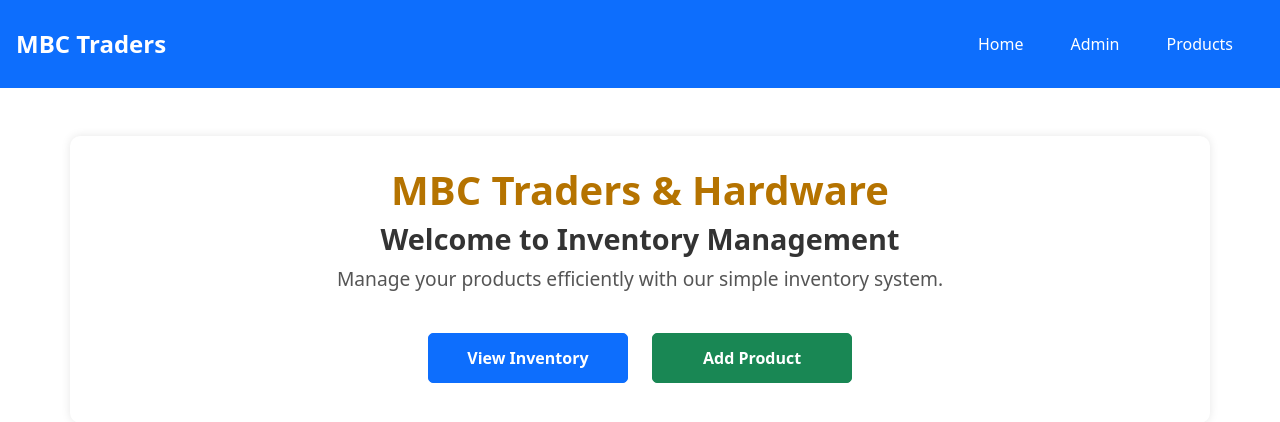
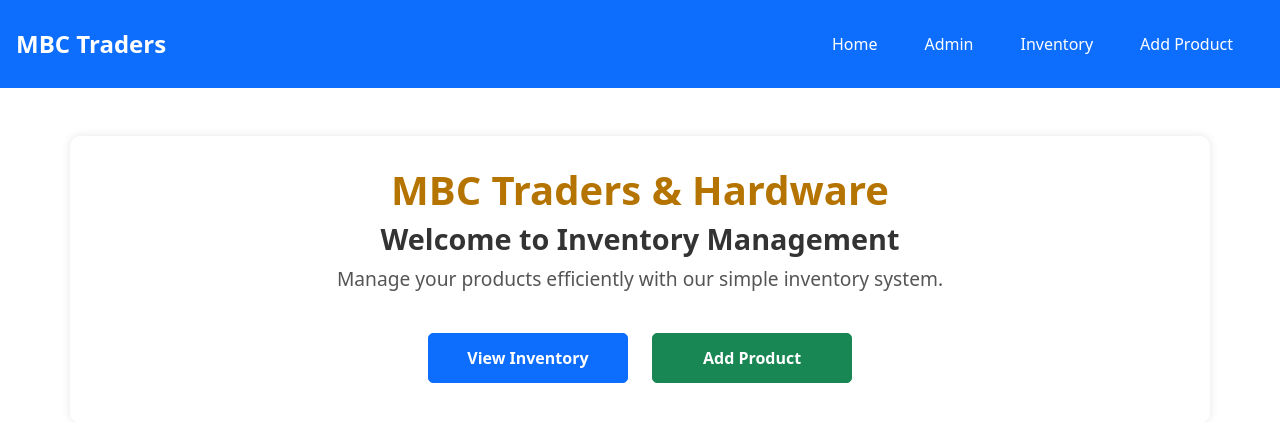
Before and after one commit to AamirSohail07000/Inventory_Management, a Flask app: page / in a window 1280 px wide. Shown: the top 422 px of the page. Run offline with Flask 3, Linux system fonts and the light colour scheme.

Commit message:
updated header

```diff
--- a/templates/base.html
+++ b/templates/base.html
@@ -13,7 +13,8 @@
           <ul class="navbar nav">
               <li class="nav-item"><a class="nav-link text-white" href="{{ url_for('home') }}">Home</a></li>
               <li class="nav-item"><a class="nav-link text-white" href="#Admin">Admin</a></li>
-              <li class="nav-item"><a class="nav-link text-white" href="{{ url_for('inventory') }}">Products</a></li>
+              <li class="nav-item"><a class="nav-link text-white" href="{{ url_for('inventory') }}">Inventory</a></li>
+              <li class="nav-item"><a class="nav-link text-white" href="{{ url_for('add_product') }}">Add Product</a></li>
           </ul>
       </nav>
   </header>
```
